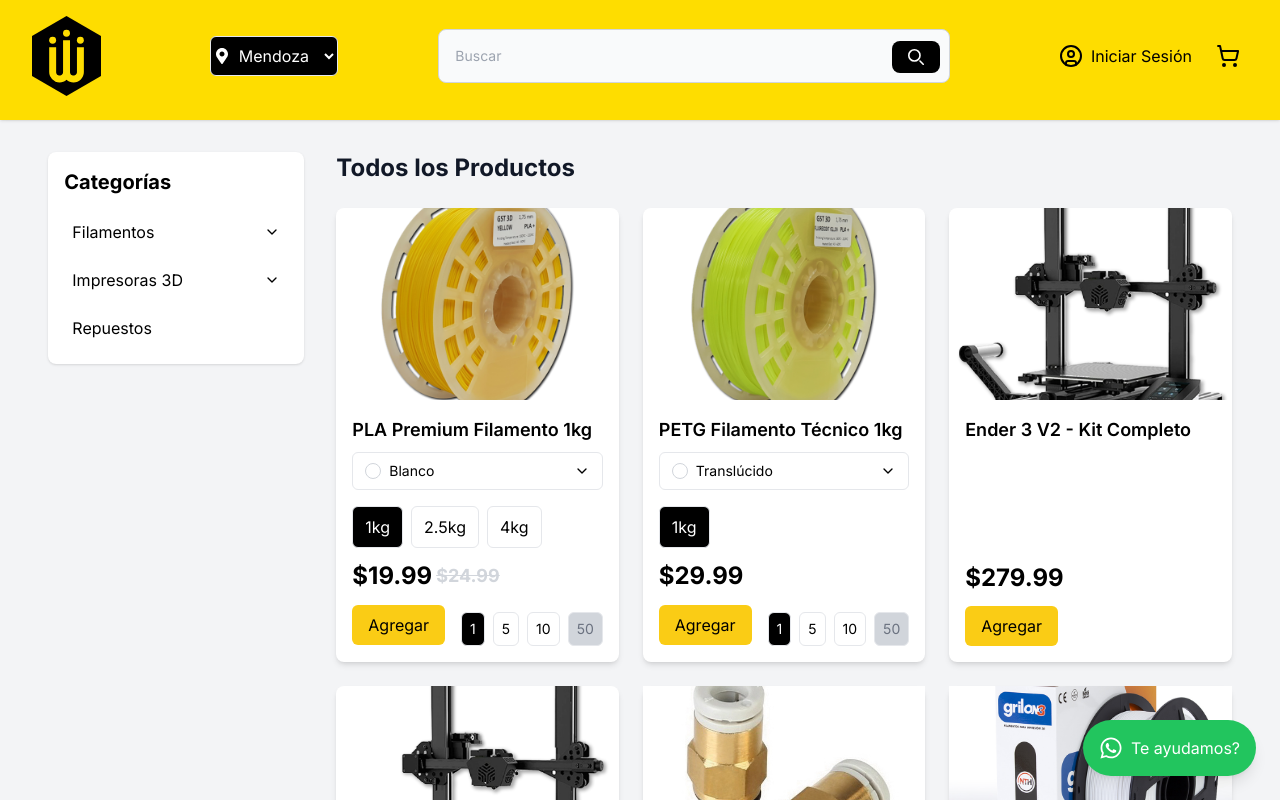
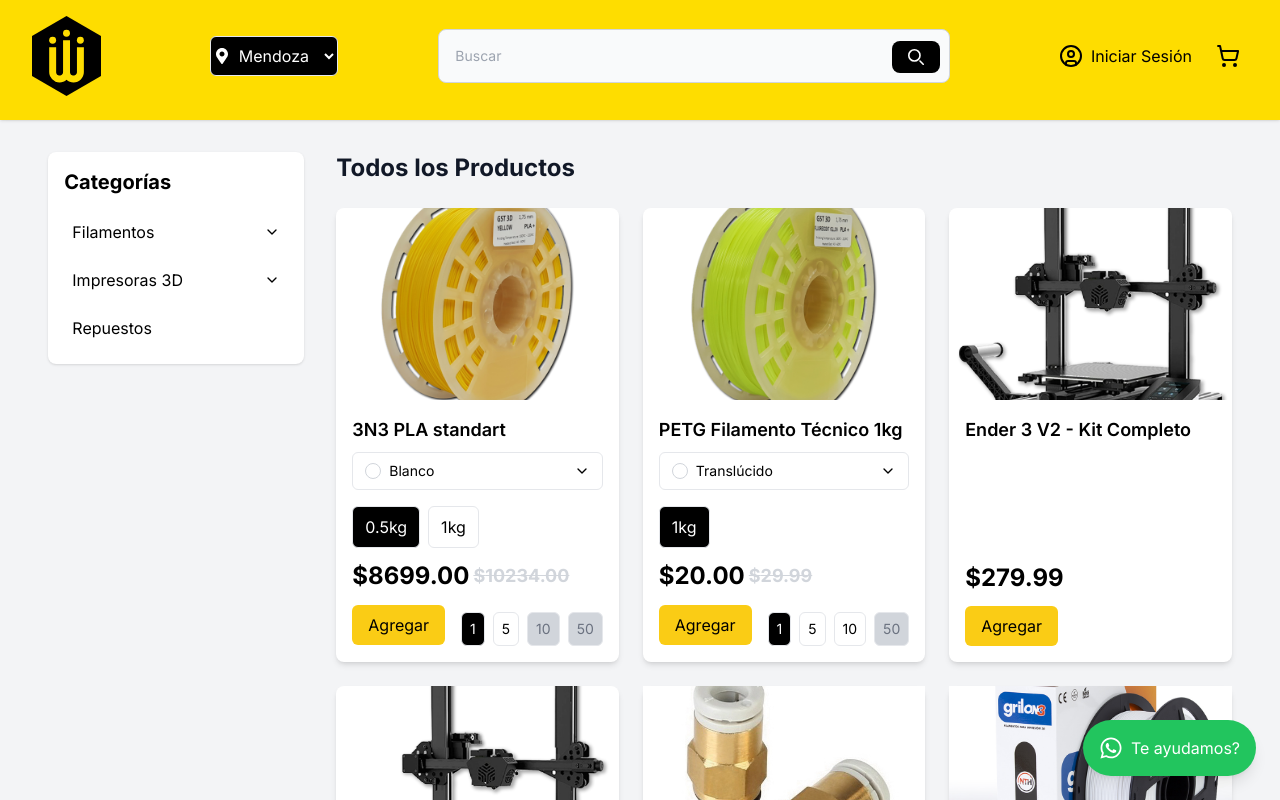
Before and after one commit to Gabih14/Web-WeTECH, a React (Vite) app: page /products in a window 1280 px wide. Shown: the top 800 px of the page. Built offline with nearby package versions, Linux system fonts and the light colour scheme.

Commit message:
fix discount Quantity on productCard CartModal and CartContext

```diff
--- a/src/components/CartModal.tsx
+++ b/src/components/CartModal.tsx
@@ -9,6 +9,7 @@ interface CartModalProps {
 
 export default function CartModal({ isOpen, onClose }: CartModalProps) {
   const { items, updateQuantity, removeFromCart, total } = useCart();
+  console.log(items);
 
   if (!isOpen) return null;
 
@@ -19,6 +20,51 @@ export default function CartModal({ isOpen, onClose }: CartModalProps) {
     }
     return product.stock ?? 0;
   };
+
+  const getPrice = (product: Product, weight: number): number | undefined => {
+    const weightData = product.weights?.find(w => w.weight === weight);
+    return weightData ? weightData.price : product.price;
+  };
+
+  const getPromotionalPrice = (product: Product, weight: number): number | undefined => {
+    const weightData = product.weights?.find(w => w.weight === weight);
+    return weightData ? weightData.promotionalPrice : product.promotionalPrice;
+  };
+
+  const calculateDiscountedPrice = (product: Product, weight: number, quantity: number): number | undefined => {
+    const price = getPrice(product, weight);
+    const promotionalPrice = getPromotionalPrice(product, weight);
+
+    if (product.discountQuantity) {
+      const discountThresholds = Object.keys(product.discountQuantity)
+        .map(Number)
+        .sort((a, b) => a - b);
+
+      const applicableDiscount = discountThresholds.reduce((acc, threshold) => {
+        return quantity >= threshold ? product.discountQuantity![threshold] : acc;
+      }, 0);
+
+      if (applicableDiscount > 0) {
+        return price ? price - price * applicableDiscount : undefined;
+      } else if (promotionalPrice) {
+        return promotionalPrice;
+      }
+    } else if (promotionalPrice) {
+      return promotionalPrice;
+    }
+
+    return price;
+  };
+
+  const calculateOriginalTotal = () => {
+    return items.reduce((sum, item) => {
+      const price = getPrice(item.product, item.weight);
+      const itemTotal = price ? price * item.quantity : 0;
+      return sum + itemTotal;
+    }, 0);
+  };
+
+  const originalTotal = calculateOriginalTotal();
 
   return (
     <div className="fixed inset-0 z-50 overflow-y-auto">
@@ -45,6 +91,8 @@ export default function CartModal({ isOpen, onClose }: CartModalProps) {
               <div className="space-y-4 mb-4 max-h-[60vh] overflow-y-auto">
                 {items.map((item) => {
                   const availableStock = getStock(item.product, item.color, item.weight);
+                  const price = getPrice(item.product, item.weight);
+                  const discountedPrice = calculateDiscountedPrice(item.product, item.weight, item.quantity);
                   return (
                     <div key={`${item.product.id}-${item.color}-${item.weight}`} className="flex flex-col p-4 bg-gray-50 rounded-lg">
                       <div className="flex items-center space-x-4">
@@ -56,7 +104,20 @@ export default function CartModal({ isOpen, onClose }: CartModalProps) {
                         <div className="flex-1">
                           <h3 className="font-medium text-gray-900">{item.product.name}</h3>
                           <p className="text-black mt-1">
-                            ${item.product.price} c/u
+                            {discountedPrice ? (
+                              <>
+                                <span className="text-base sm:text-lg font-bold">
+                                  ${discountedPrice.toFixed(2)}
+                                </span>
+                                <span className="text-xs sm:text-sm text-gray-300 font-bold line-through">
+                                  ${price?.toFixed(2)}
+                                </span>
+                              </>
+                            ) : (
+                              <span className="text-base sm:text-lg font-bold">
+                                ${price?.toFixed(2)}
+                              </span>
+                            )}
                           </p>
                           {item.color && item.weight > 0 && (
                             <p className="text-gray-600 mt-1">
@@ -70,7 +131,9 @@ export default function CartModal({ isOpen, onClose }: CartModalProps) {
                         <div className="flex items-center space-x-2">
                           <button
                             onClick={() => updateQuantity(item.product.id, item.quantity - 1, item.color, item.weight)}
-                            className="p-1 hover:bg-gray-200 rounded-full"
+                            className={`p-1 hover:bg-gray-200 rounded-full ${
+                              item.quantity <= 1 ? "text-gray-300" : ""
+                            }`}
                             disabled={item.quantity <= 1}
                           >
                             <Minus className="h-4 w-4" />
@@ -78,7 +141,9 @@ export default function CartModal({ isOpen, onClose }: CartModalProps) {
                           <span className="w-8 text-center">{item.quantity}</span>
                           <button
                             onClick={() => updateQuantity(item.product.id, item.quantity + 1, item.color, item.weight)}
-                            className="p-1 hover:bg-gray-200 rounded-full"
+                            className={`p-1 hover:bg-gray-200 rounded-full ${
+                              item.quantity >= availableStock ? "text-gray-300" : ""
+                            }`}
                             disabled={item.quantity >= availableStock}
                           >
                             <Plus className="h-4 w-4" />
@@ -98,9 +163,15 @@ export default function CartModal({ isOpen, onClose }: CartModalProps) {
               <div className="border-t pt-4">
                 <div className="flex justify-between items-center mb-4">
                   <span className="text-lg font-medium">Total:</span>
-                  <span className="text-xl font-bold text-black">
-                    ${total.toFixed(2)}
-                  </span>
+                  <div className="text-right">
+                    <span className="text-xl font-bold text-black">
+                      ${total.toFixed(2)}
+                    </span>
+                    <br />
+                    <span className="text-sm text-gray-300 line-through">
+                      ${originalTotal.toFixed(2)}
+                    </span>
+                  </div>
                 </div>
                 <button
                   className="w-full bg-yellow-600 text-white py-2 px-4 rounded-lg hover:bg-yellow-700 transition-colors"
--- a/src/components/ProductCard.tsx
+++ b/src/components/ProductCard.tsx
@@ -46,20 +46,39 @@ export function ProductCard({ product }: ProductCardProps) {
         (w) => w.weight === selectedWeight
       );
       if (weightData) {
-        setCurrentPrice(weightData.price * quantity);
-        setCurrentPromotionalPrice(
-          weightData.promotionalPrice
-            ? weightData.promotionalPrice * quantity
-            : undefined
-        );
+        setCurrentPrice(weightData.price);
+        setCurrentPromotionalPrice(weightData.promotionalPrice);
       }
     } else {
-      setCurrentPrice(product.price ? product.price * quantity : undefined);
-      setCurrentPromotionalPrice(
-        product.promotionalPrice
-          ? product.promotionalPrice * quantity
-          : undefined
+      setCurrentPrice(product.price);
+      setCurrentPromotionalPrice(product.promotionalPrice);
+    }
+  }, [selectedWeight, product]);
+  useEffect(() => {
+    if (selectedWeight !== null && product.weights) {
+      const weightData = product.weights.find(
+        (w) => w.weight === selectedWeight
       );
+      if (weightData) {
+        let price = weightData.price;
+        if (product.discountQuantity && product.discountQuantity[quantity]) {
+          price = price - price * product.discountQuantity[quantity];
+          setCurrentPrice(weightData.price);
+          setCurrentPromotionalPrice(price);
+        } else {
+          setCurrentPrice(weightData.price);
+          setCurrentPromotionalPrice(weightData.promotionalPrice);
+        }
+      }
+    } else {
+      if (product.price) {
+        let price = product.price;
+        if (product.discountQuantity && product.discountQuantity[quantity]) {
+          price = price - price * product.discountQuantity[quantity];
+        }
+        setCurrentPrice(price);
+        setCurrentPromotionalPrice(product.promotionalPrice);
+      }
     }
   }, [selectedWeight, quantity, product]);
 
--- a/src/context/CartContext.tsx
+++ b/src/context/CartContext.tsx
@@ -59,9 +59,38 @@ export function CartProvider({ children }: { children: React.ReactNode }) {
     );
   }, []);
 
+  const calculateItemPrice = (item: CartItem) => {
+    const weightData = item.product.weights?.find(w => w.weight === item.weight);
+    let itemPrice = weightData ? weightData.price : item.product.price;
+    let promotionalPrice = weightData ? weightData.promotionalPrice : item.product.promotionalPrice;
+
+    if (item.product.discountQuantity) {
+      const discountThresholds = Object.keys(item.product.discountQuantity)
+        .map(Number)
+        .sort((a, b) => a - b);
+
+      const applicableDiscount = discountThresholds.reduce((acc, threshold) => {
+        return item.quantity >= threshold ? item.product.discountQuantity![threshold] : acc;
+      }, 0);
+
+      if (applicableDiscount > 0) {
+        if (itemPrice !== undefined) {
+          itemPrice = itemPrice - itemPrice * applicableDiscount;
+        }
+      } else if (promotionalPrice) {
+        itemPrice = promotionalPrice;
+      }
+    } else if (promotionalPrice) {
+      itemPrice = promotionalPrice;
+    }
+
+    return itemPrice;
+  };
+
   const total = useMemo(() => {
     return items.reduce((sum, item) => {
-      const itemTotal = item.product.weights ? item.product.price * item.weight * item.quantity : item.product.price * item.quantity;
+      const itemPrice = calculateItemPrice(item);
+      const itemTotal = itemPrice ? itemPrice * item.quantity : 0;
       return sum + itemTotal;
     }, 0);
   }, [items]);
--- a/src/data/products.ts
+++ b/src/data/products.ts
@@ -9,23 +9,27 @@ import repuesto from '../assets/racor 6mm plastico web2_Impresora 3D Creality CR
 export const products: Product[] = [
   {
     id: '1',
-    name: 'PLA Premium Filamento 1kg',
+    name: '3N3 PLA standart',
     description: 'Filamento PLA de alta calidad, 1.75mm, precisión dimensional +/- 0.02mm',
     image: Amarillo,
     category: 'filamentos',
     subcategory: 'pla',
     weights: [
-      { weight: 1, price: 24.99, promotionalPrice: 19.99 },
-      { weight: 2.5, price: 49.99, promotionalPrice: 39.99 },
-      { weight: 4, price: 74.99, promotionalPrice: 59.99 }
+      { weight: 0.5, price: 10234, promotionalPrice: 8699 },
+      { weight: 1, price: 18470, promotionalPrice: 15699 }
     ],
+    discountQuantity: {
+      5: 0.17,
+      10: 0.20,
+      50: 0.22
+    },
     colors: [
-      { name: 'Blanco', hex: '#FFFFFF', stock: { '1': 10, '2.5': 5, '4': 2 } },
-      { name: 'Negro', hex: '#000000', stock: { '1': 8, '2.5': 4, '4': 1 } },
-      { name: 'Rojo', hex: '#FF0000', stock: { '1': 12, '2.5': 6, '4': 3 } },
-      { name: 'Azul', hex: '#0000FF', stock: { '1': 7, '2.5': 3, '4': 1 } },
-      { name: 'Verde', hex: '#00FF00', stock: { '1': 9, '2.5': 4, '4': 2 } },
-      { name: 'Amarillo', hex: '#FFFF00', stock: { '1': 11, '2.5': 5, '4': 2 } }
+      { name: 'Blanco', hex: '#FFFFFF', stock: { '1': 100, '0.5': 5} },
+      { name: 'Negro', hex: '#000000', stock: { '1': 8, '0.5': 4} },
+      { name: 'Rojo', hex: '#FF0000', stock: { '1': 12, '0.5': 6} },
+      { name: 'Azul', hex: '#0000FF', stock: { '1': 7, '0.5': 3} },
+      { name: 'Verde', hex: '#00FF00', stock: { '1': 9, '0.5': 4} },
+      { name: 'Amarillo', hex: '#FFFF00', stock: { '1': 11, '0.5': 5} }
     ]
   },
   {
@@ -36,7 +40,7 @@ export const products: Product[] = [
     category: 'filamentos',
     subcategory: 'tecnicos',
     weights: [
-      { weight: 1, price: 29.99 }
+      { weight: 1, price: 29.99, promotionalPrice:20}
     ],
     colors: [
       { name: 'Translúcido', hex: '#FFFFFF', stock: { '1': 10 } },
@@ -95,19 +99,24 @@ export const products: Product[] = [
   },
   {
     id: '7',
-    name: 'GRILON3 PLA Boutique 1kg',
+    name: 'GRILON3 PLA Premium',
     description: 'Filamento PETG resistente al calor y químicos, ideal para piezas funcionales',
     image: Piel,
     category: 'filamentos',
     subcategory: 'pla',
     weights: [
-      { weight: 2, price: 29.99, promotionalPrice: 24.99 }
+      { weight: 1, price: 18822.35, promotionalPrice: 15998.99 }
     ],
+    discountQuantity: {
+      5: 0.17,
+      10: 0.20,
+      50: 0.22
+    },
     colors: [
-      { name: 'Translúcido', hex: '#FFFFFF', stock: { '2': 10 } },
-      { name: 'Negro', hex: '#000000', stock: { '2': 8 } },
-      { name: 'Azul', hex: '#0000FF', stock: { '2': 7 } },
-      { name: 'Rojo', hex: '#FF0000', stock: { '2': 6 } }
+      { name: 'Translúcido', hex: '#FFFFFF', stock: { '1': 10 } },
+      { name: 'Negro', hex: '#000000', stock: { '1': 8 } },
+      { name: 'Azul', hex: '#0000FF', stock: { '1': 7 } },
+      { name: 'Rojo', hex: '#FF0000', stock: { '1': 6 } }
     ]
   }
 ];
--- a/src/types.ts
+++ b/src/types.ts
@@ -11,6 +11,7 @@ export interface Product {
     promotionalPrice?: number;
   }[];
   price?: number;
+  discountQuantity?: {[quantity: number]: number};
   promotionalPrice?: number;
   colors?: {
     name: string;
```
